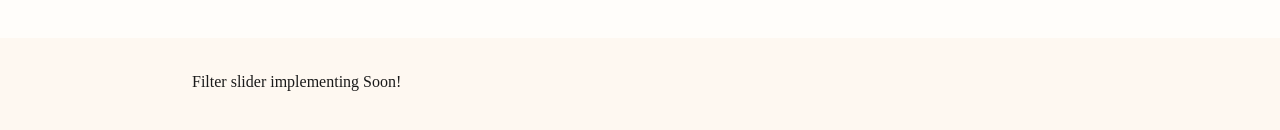
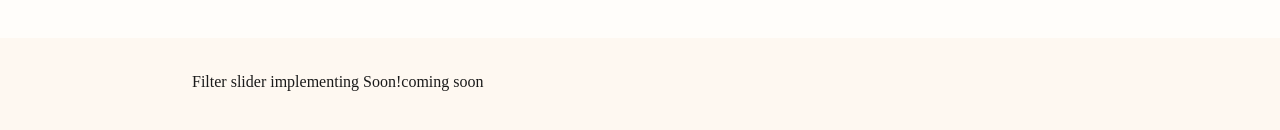
Before and after one commit to Padam7890/online-photo-collage-tool, a Next.js app in the folder online-photo-collage-tool/: page / in a window 1280 px wide. Shown: the part 738-868 px from the top of the page. Built offline with nearby package versions, Linux system fonts and the light colour scheme; no server answers.

Commit message:
coming soon

```diff
--- a/online-photo-collage-tool/components/filter-components/FilterSlider.tsx
+++ b/online-photo-collage-tool/components/filter-components/FilterSlider.tsx
@@ -5,7 +5,7 @@ const FilterSlider = () => {
   return (
     <section>
         <div className='container'>
-        Filter slider implementing Soon!
+        Filter slider implementing Soon!coming soon
 
         </div>
     </section>
```
